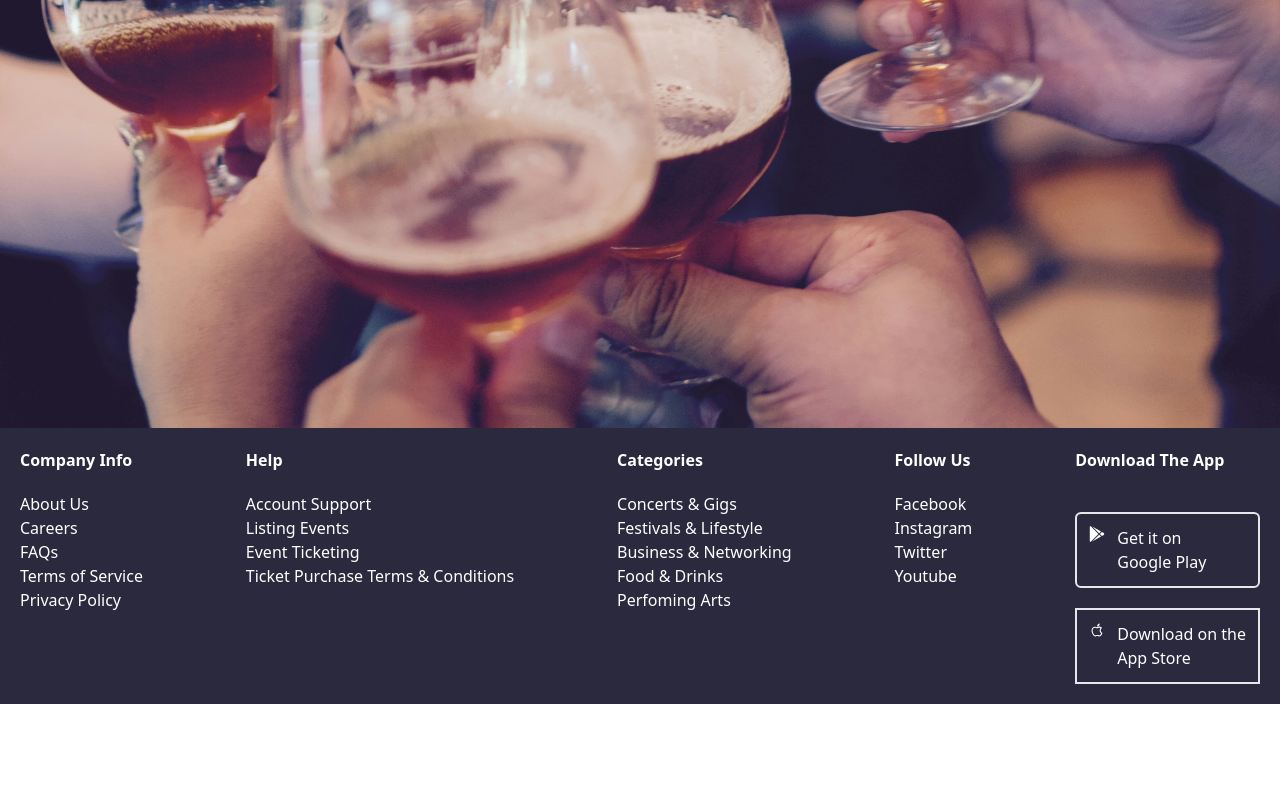
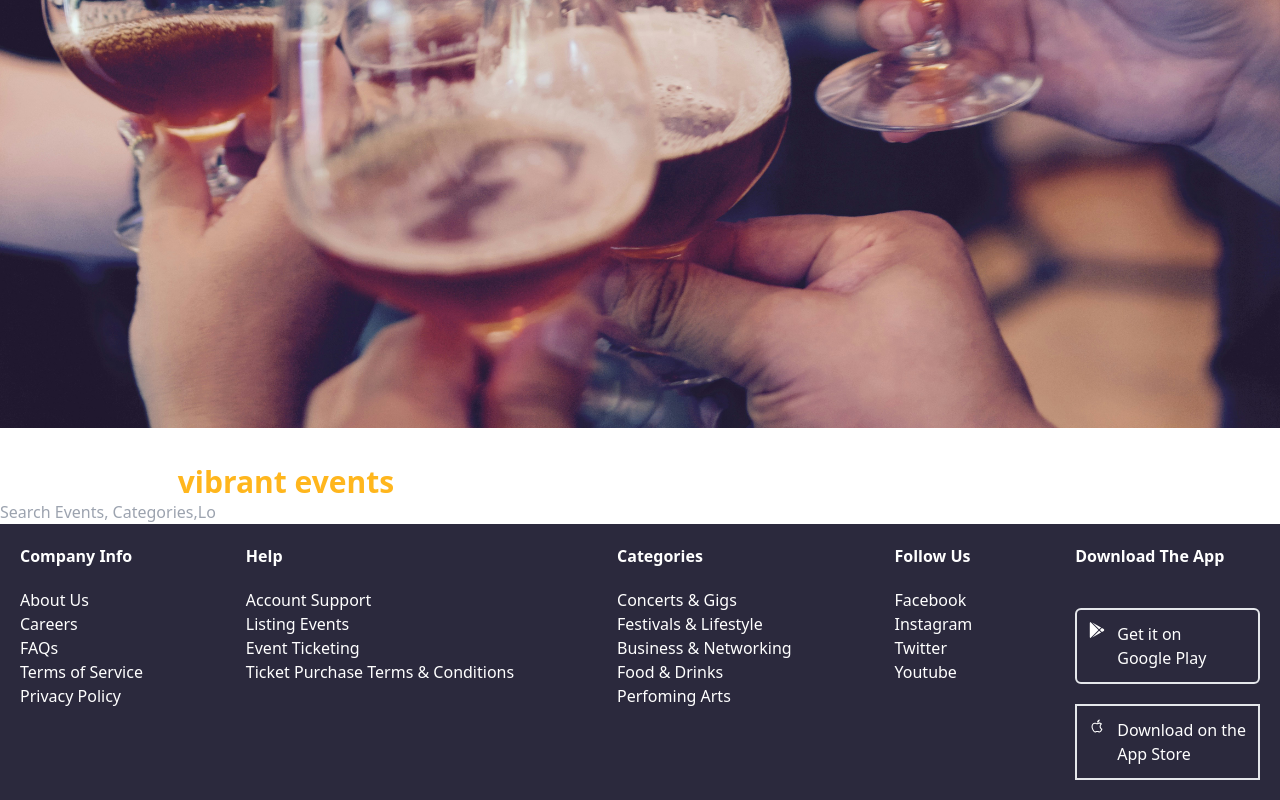
Before and after one commit to cidooh/eventSphere, a React (Vite) app: page /home in a window 1280 px wide. Shown: the part 502-1302 px from the top of the page. Before the commit the page ends 1206 px from the top, so only its background shows below. Built offline with nearby package versions, Linux system fonts and the light colour scheme.

Commit message:
new explore categories file created

```diff
--- a/src/components/Router.jsx
+++ b/src/components/Router.jsx
@@ -1,8 +1,16 @@
+import {BrowserRouter,  Routes,Route} from "react-router-dom"
+import Home from "../pages/Home"
+import Notfound from "../pages/Notfound"
+import Layout from "../pages/Layout"
+
 function Router(){
     return(
-        <div>
-
-        </div>
+        <BrowserRouter>
+        <Routes>
+        <Route path="/home" element={<Layout><Home/></Layout>}/>
+<Route path="/*" element={<Layout><Notfound/></Layout>}/>
+        </Routes>
+        </BrowserRouter>
     )
 }
 export default Router
--- a/src/pages/Home.jsx
+++ b/src/pages/Home.jsx
@@ -1,8 +1,11 @@
 function Home(){
     return(
-        <div>
+        <div className="container mx-auto">
 <div>
-    <img src="src/assets/images/hero1.jpg" alt="" />
+    <img  src="src/assets/images/hero1.jpg" alt="bg image" />
+    <h2 className="text-3xl font-bold text-white ">Don't miss out!<br/> Explore the <span className="text-[#FFB61D] ">vibrant events</span> hapenning locally & Globally </h2>
+<input type="search" placeholder="Search Events, Categories,Location..." />
+
 </div>
         </div>
     )
--- /dev/null
+++ b/src/pages/Login.jsx
@@ -0,0 +1,8 @@
+function Login(){
+    return(
+        <div>
+
+        </div>
+    )
+}
+export default Login
--- /dev/null
+++ b/src/pages/Notfound.jsx
@@ -0,0 +1,8 @@
+function Notfound(){
+    return(
+        <>
+        <p>404:Not found</p>
+        </>
+    )
+}
+export default Notfound
```
Also changed, not shown: src/components/Explore.jsx (added).
